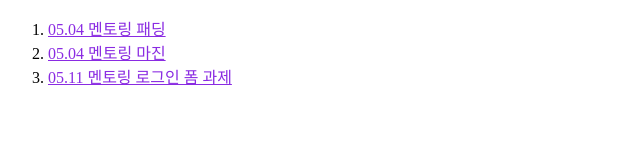
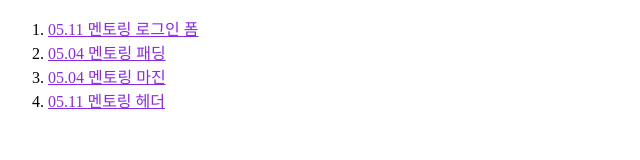
Before and after one commit to rlaehddn0301/web1-html, a plain HTML site: page index.html in a window 1280 px wide. Shown: the whole page, without its empty margins (0-640 px from the left). Drawn offline with Linux system fonts and the light colour scheme.

Commit message:
Update index.html

```diff
--- a/index.html
+++ b/index.html
@@ -14,9 +14,10 @@
 </style>
 <body>
     <ol>
+        <li><a href="mentoring05_1.html">05.11 멘토링 로그인 폼</a></li>
         <li><a href="padding.html">05.04 멘토링 패딩</a></li>
         <li><a href="magin.html">05.04 멘토링 마진</a></li>
-        <li><a href="mentoring05_1.html">05.11 멘토링 로그인 폼 과제</a></li>
+        <li><a href="header.html">05.11 멘토링 헤더</a></li>
     </ol>
 </body>
 </html>
```
